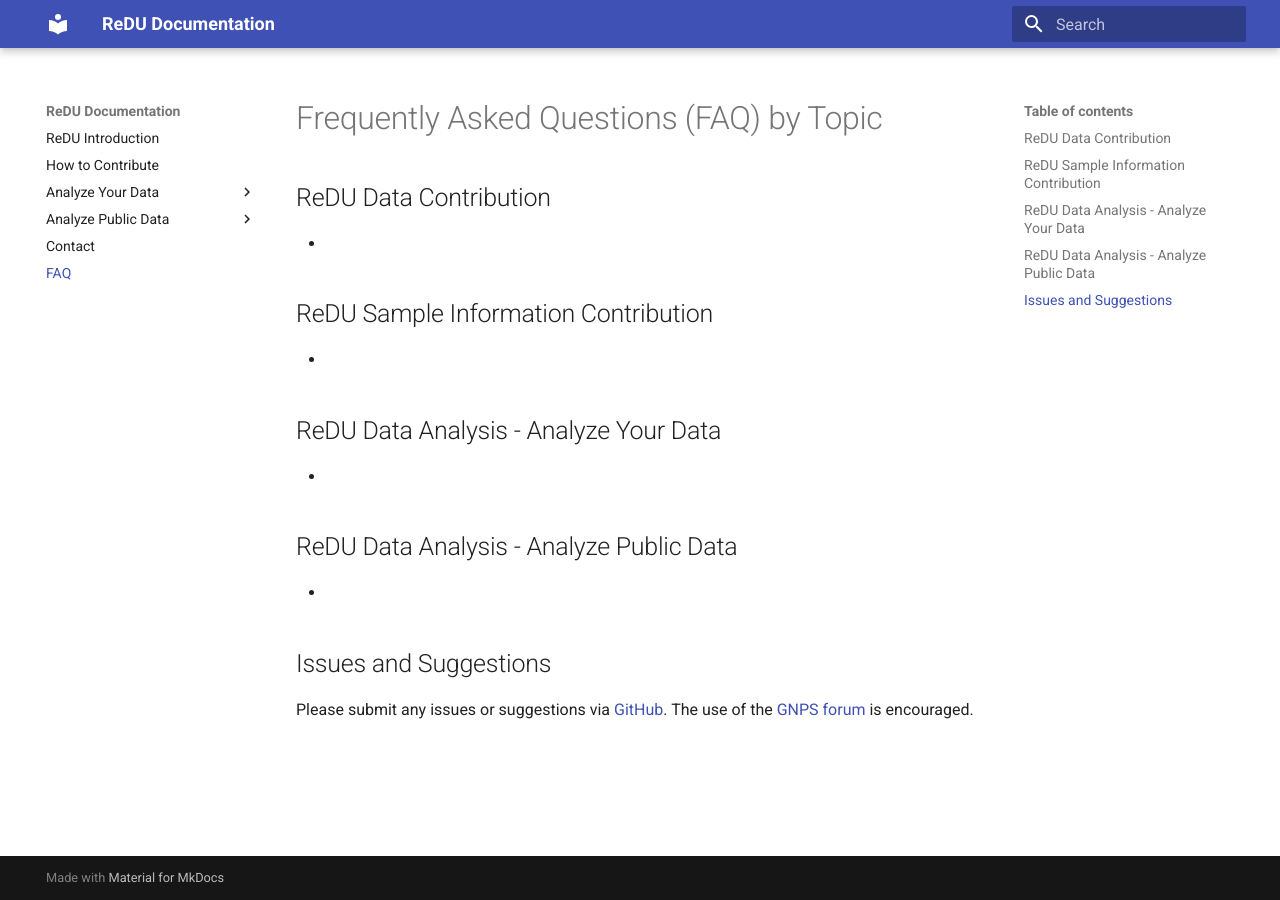
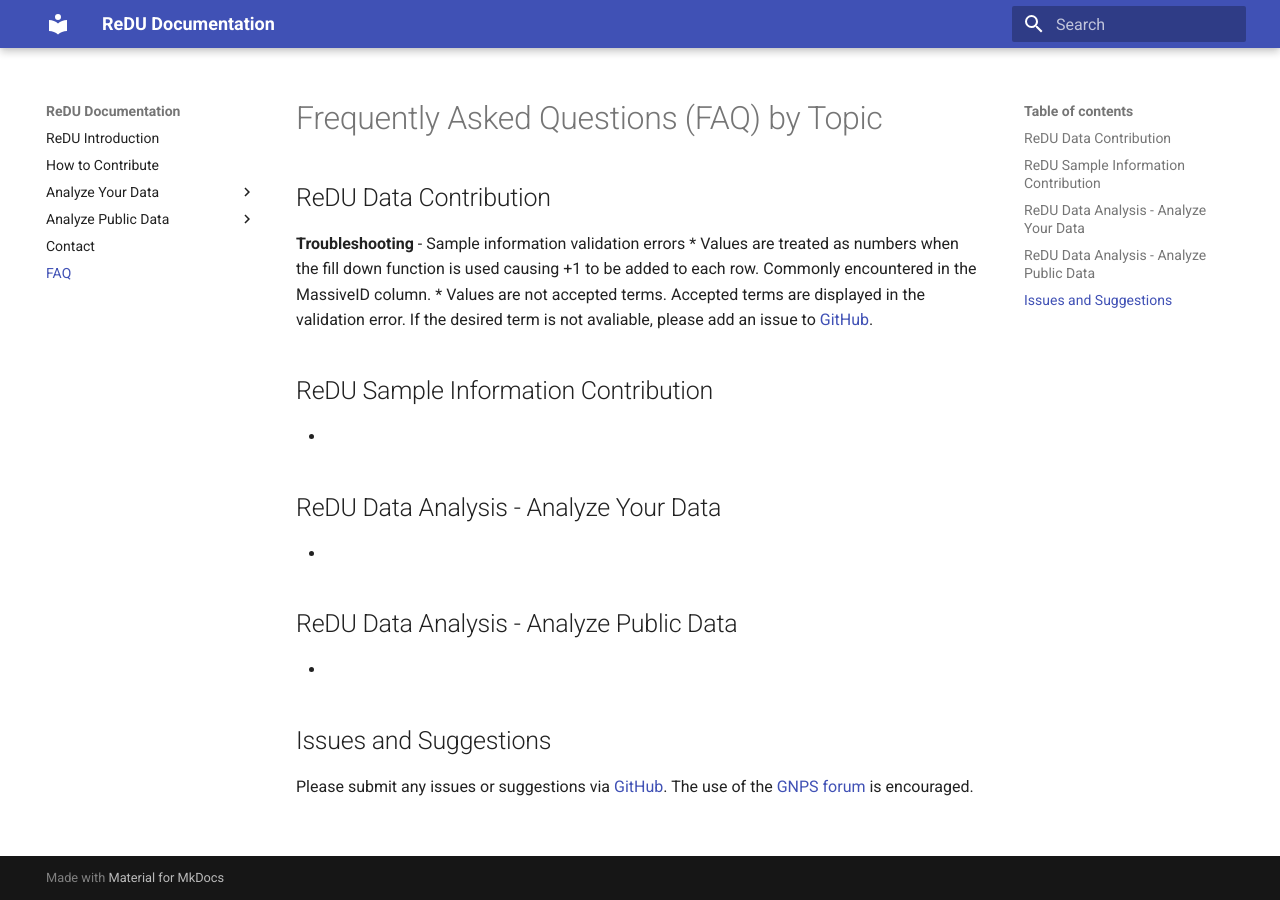
Before and after one commit to mwang87/ReDU-MS2-Documentation, an MkDocs documentation site: the page built from docs/FAQ.md, in a window 1280 px wide. Built offline with MkDocs 1.6.1 and Material for MkDocs 9.7.7, drawn with Linux system fonts in a browser that asks for light colours; old or Windows-style settings are respelled for this version of MkDocs.

Commit message:
add troubleshooting section
add troubleshooting section to FAQ in response to user emails.

```diff
--- a/docs/FAQ.md
+++ b/docs/FAQ.md
@@ -1,7 +1,10 @@
 # Frequently Asked Questions (FAQ) by Topic
 
 ## ReDU Data Contribution
-* <br>
+**Troubleshooting** - Sample information validation errors
+* Values are treated as numbers when the fill down function is used causing +1 to be added to each row. Commonly encountered in the MassiveID column.
+* Values are not accepted terms. Accepted terms are displayed in the validation error. If the desired term is not avaliable, please add an issue to [GitHub](https://github.com/mwang87/ReDU-MS2-GNPS).
+<br>
 
 ## ReDU Sample Information Contribution
 * <br>
```
